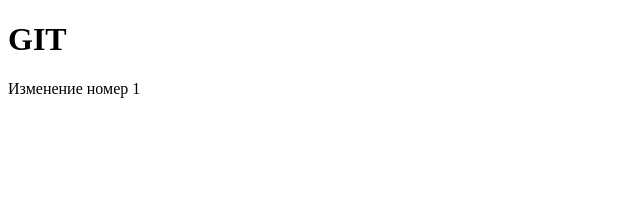
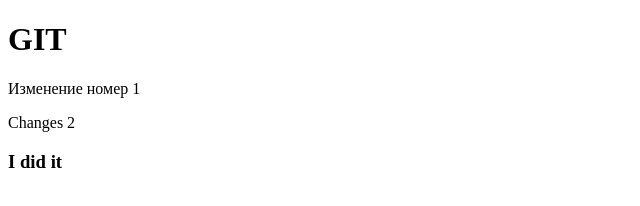
Before and after one commit to VolokhDenis/ZR, a plain HTML site: page index.html in a window 1280 px wide. Shown: the whole page, without its empty margins (0-640 px from the left). Drawn offline with Linux system fonts and the light colour scheme.

Commit message:
second commit

```diff
--- a/index.html
+++ b/index.html
@@ -12,6 +12,9 @@
 
 
 <p>Изменение номер 1</p>
+
+<p>Changes 2</p>
+<h3>I did it</h3>
 </body>
 
 </html>
```
